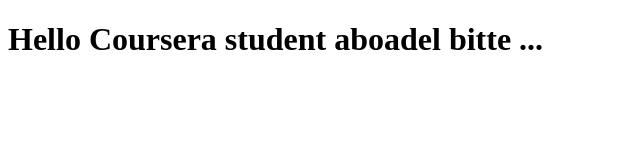
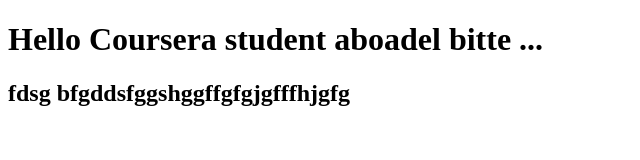
Before and after one commit to aboadel88/coursera-test, a plain HTML site: page index.html in a window 1280 px wide. Shown: the whole page, without its empty margins (0-640 px from the left). Drawn offline with Linux system fonts and the light colour scheme.

Commit message:
First web file

```diff
--- a/index.html
+++ b/index.html
@@ -6,5 +6,6 @@
   </head>
   <body>
     <h1>Hello Coursera student aboadel bitte ...   </h1>
+    <h2> fdsg bfgddsfggshggffgfgjgfffhjgfg </h2>
   </body>
 </html>
```
